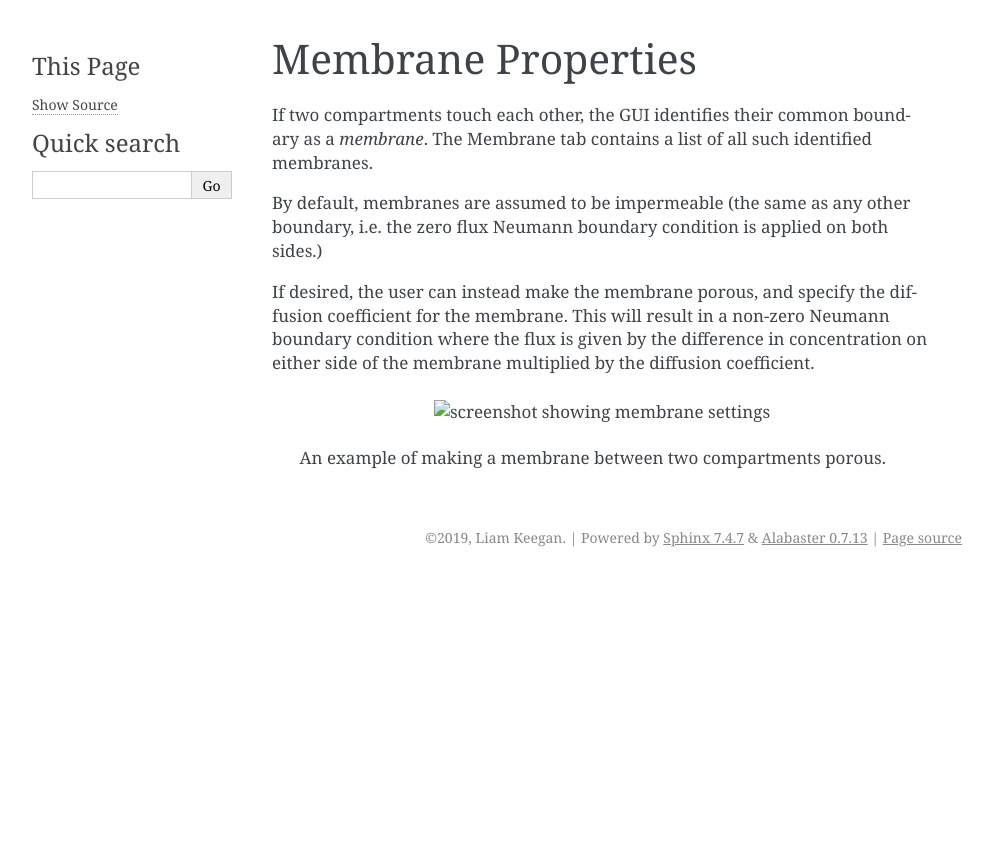
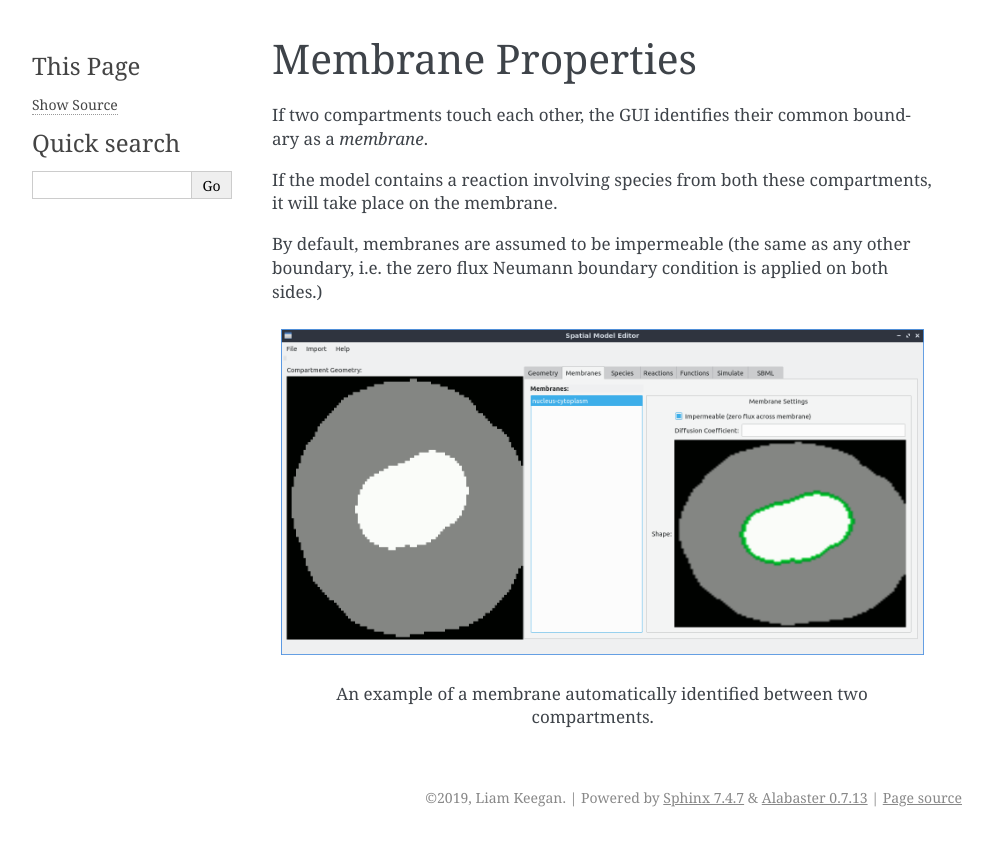
Before and after one commit to spatial-model-editor/spatial-model-editor, a Sphinx documentation site: the page built from docs/membrane-properties.rst, in a window 1280 px wide. Shown: the top 846 px of the page, without its empty margins (148-1141 px from the left). Built offline with Sphinx 7.4.7, drawn with Linux system fonts in a browser that asks for light colours; pages that are not in the unit, such as notebooks, are missing from menus.

Commit message:
update docs

```diff
--- a/docs/import-geometry.rst
+++ b/docs/import-geometry.rst
@@ -5,7 +5,11 @@ To import an image of the compartments in the model, go to `Import->Geometry fro
 
 The image should be colour coded such that each compartment has a unique colour.
 
-To assign a compartment, click on "Select compartment geometry", then click on the desired part of the image.
+To assign a compartment in the model to a colour in the image:
+
+- click on the compartment name
+- click on "Select compartment geometry..."
+- then click on the desired part of the image.
 
 .. figure:: img/geometry.png
    :alt: screenshot showing geometry settings
--- a/docs/index.rst
+++ b/docs/index.rst
@@ -8,7 +8,7 @@ Spatial Model Editor Documentation
    get-started
    import-model
    import-geometry
-   setup-membranes
+   membrane-properties
    import-concentration
    run-simulation
    units
--- a/docs/membrane-properties.rst
+++ b/docs/membrane-properties.rst
@@ -1,13 +1,13 @@
 Membrane Properties
 ===================
 
-If two compartments touch each other, the GUI identifies their common boundary as a *membrane*. The Membrane tab contains a list of all such identified membranes.
+If two compartments touch each other, the GUI identifies their common boundary as a *membrane*.
+
+If the model contains a reaction involving species from both these compartments, it will take place on the membrane.
 
 By default, membranes are assumed to be impermeable (the same as any other boundary, i.e. the zero flux Neumann boundary condition is applied on both sides.)
-
-If desired, the user can instead make the membrane porous, and specify the diffusion coefficient for the membrane. This will result in a non-zero Neumann boundary condition where the flux is given by the difference in concentration on either side of the membrane multiplied by the diffusion coefficient.
 
 .. figure:: img/membrane.png
    :alt: screenshot showing membrane settings
 
-   An example of making a membrane between two compartments porous.
+   An example of a membrane automatically identified between two compartments.
```
Also changed, not shown: docs/img/membrane.png (added).
